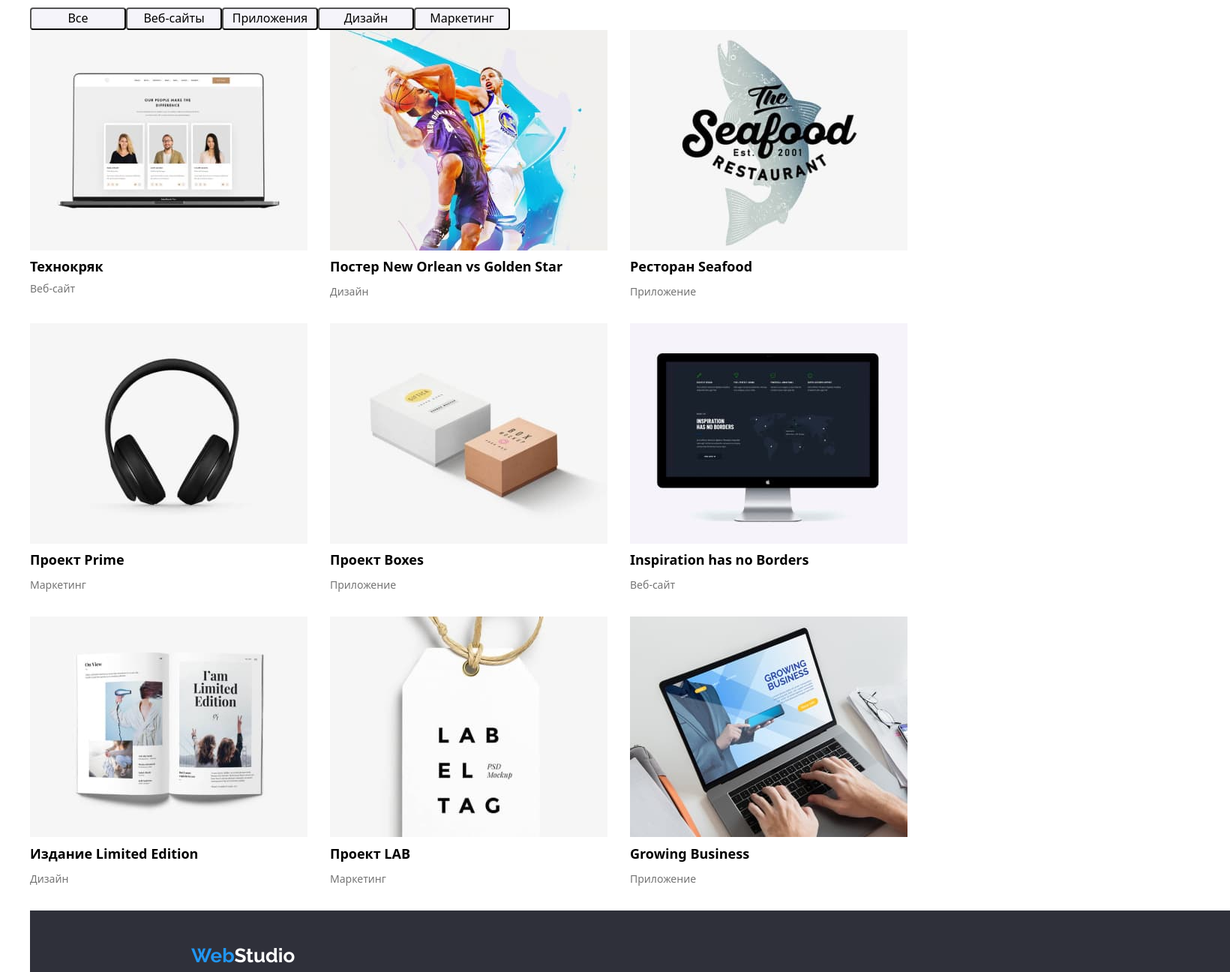
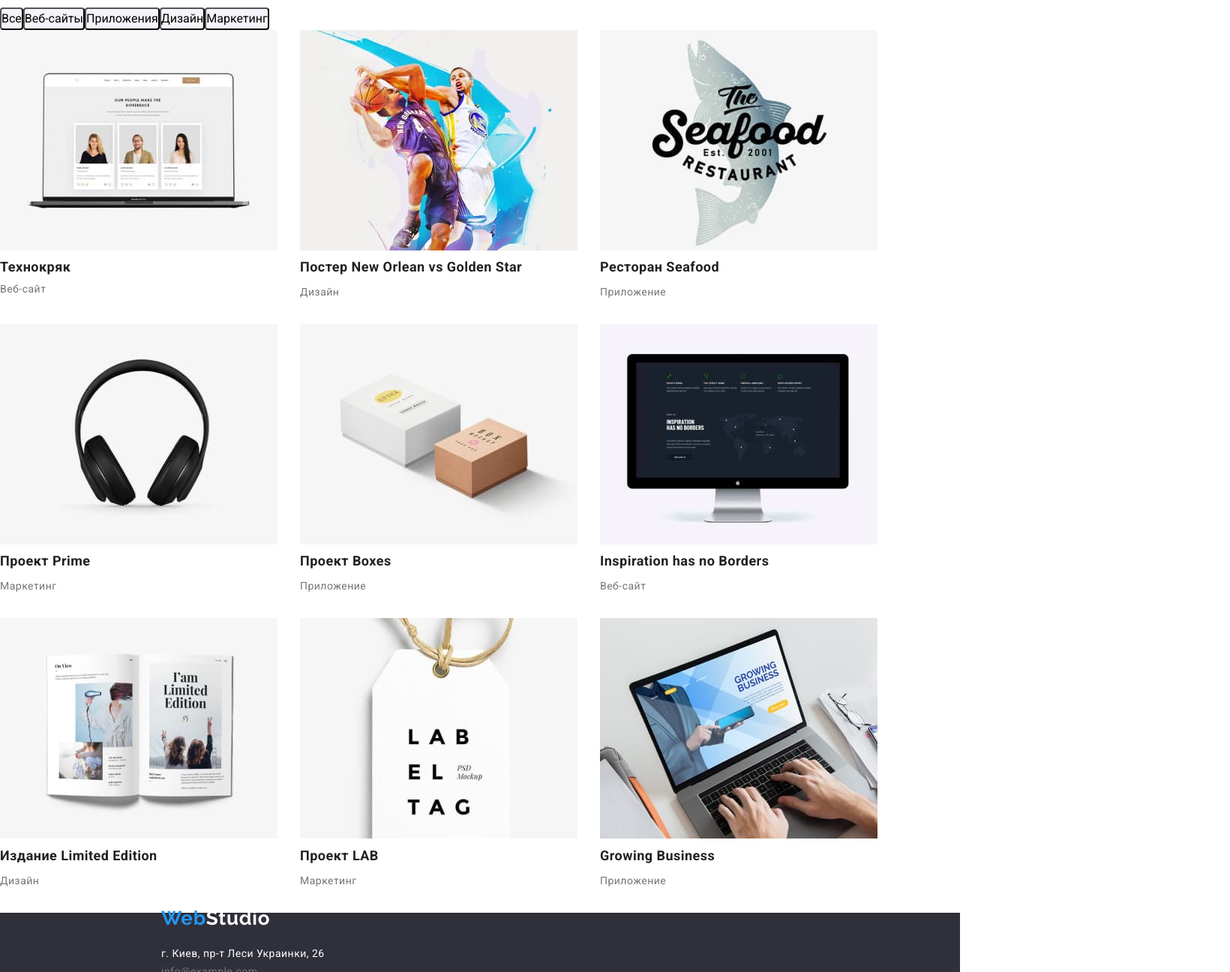
Before and after one commit to Franklinshtein/goit-markup-hw-02, a plain HTML site: page portfolio.html in a window 1280 px wide. Shown: the part 70-1366 px from the top of the page at 75% size, 1640 px wide, since content can reach past the window. Drawn offline with nearby package versions, Linux system fonts and the light colour scheme.

Commit message:
поправив

```diff
--- a/css/styles.css
+++ b/css/styles.css
@@ -1,105 +1,93 @@
+/* палітра  */
 :root {
   --primary-text-color: #212121;
   --accent-color: #2196f3;
   --text-color-white: #ffffff;
   --text-color-gray: #757575;
+  --background-color: #2f303a;
 }
 
-.container {
-    width: 1200px;
-    margin-left: auto;
-    margin-right: auto;
+body {
+  font-family: 'Roboto', sans-serif; /* основний шрифт сайту */
+  font-size: 16px;
+  color: var(--primary-text-color);
+  background-color: #ffffff;
+  letter-spacing: 0.03em;
 }
 
-/* костиль */
+/* костиль  щоб сховати назву секції*/
 .hidden {
   display: none;
 }
 
-/* ресет вбудованих стилів*/
+/* ресет вбудованих стилів браузера*/
 * {
   margin: 0;
   padding: 0;
 }
 
-*,
-*::before,
-*::after {
-    box-sizing: border-box;
-}
-
-body: {
-    font-family: 'Roboto', 'sans-serif';
-    color: var(--primary-text-color);
-    background-color: #ffffff;
-}
-
+/* прибираємо крапки в списків */
 li {
   list-style: none;
-    text-decoration: none;
 }
 
 a {
-    color: inherit;
-    text-decoration: none;
+  text-decoration: none; /* прибираємо стандартне підкреслення посилань */
+  color: inherit; /* прибираємо колір посилань */
 }
 
 header {
-    position: relative;
   font-weight: 500;
   font-size: 14px;
   line-height: 1.14;
+  letter-spacing: 0.02em;
+
+  display: flex; /* поставив елементи хедера в ряд */
+  align-items: center;
 }
 
+/* логотип WebStudio */
 .logo {
-    margin-left: 215px;
-    color: var(--accent-color);
   font-family: 'Raleway';
   font-weight: 700;
+  font-size: 26px;
   line-height: 1.2px;
-    font-size: 26px;
-    text-decoration: none;
+  color: var(--accent-color);
+  letter-spacing: 0.03em;
+  margin-left: 215px;
 }
 
-header .logo {
-    margin-top: 24px;
-    position: absolute;
-
-}
-
+/* чорний текст логотипу вгорі  */
 .logo-color-up {
   color: var(--primary-text-color);
 }
 
+/* білий текст логотипу внизу  */
 .logo-color-down {
   color: var(--text-color-white);
 }
 
-.main-nav {
-    margin-left: 453px;
+/* меню сторінок в хедері */
+.main-nav li {
+  display: inline-flex; /* поставив в ряд але здається має бути інлайн-блок */
+  align-items: center;
+  margin: 32px 50px;
 }
 
-.main-nav li {
-    display: inline-flex;
-    margin: 32px 50px;
-
+/* контакти в хедері */
+.contacts li {
+  display: inline-flex; /* поставив в ряд  */
+  margin-right: 50px;
+  color: var(--text-color-gray);
 }
 
-.contacts{
-    display: inline-flex;
-    margin-right: 50px;
-    color: var(--text-color-gray);
-    position:absolute;
-    margin-top: -52px;
-    margin-left: 1078px;
-
-}
-
+/*  посилання наведення/фокус */
 a:hover,
 a:focus {
   color: var(--accent-color);
 }
 
+/* наведення/фокус на кнопки */
 .button-style:hover,
 .button-style:focus {
   background-color: var(--accent-color);
@@ -109,16 +97,22 @@ a:focus {
   border-radius: 4px;
 }
 
+/* загальний стиль кнопок */
 .button-style {
   background: #f5f4fa;
   border-radius: 4px;
-    width: 128px;
   font-size: 16px;
   line-height: 1.6;
   cursor: pointer;
-
 }
 
+/* секції */
+.section {
+  padding-top: 94px;
+  padding-bottom: 94px;
+}
+
+/* текст головної секції */
 .hero-text {
   font-weight: 900;
   font-size: 44px;
@@ -127,28 +121,32 @@ a:focus {
   letter-spacing: 0.06em;
   text-transform: uppercase;
   color: var(--text-color-white);
-    /* padding: 200px 452px; */
-    background-color: #2F303A;
+  background-color: var(--background-color);
 }
 
+/* кнопка головної секції */
 .hero-button {
-    width: 200px;
-    height: 50px;
+  font-weight: 700;
+  letter-spacing: 0.06em;
+  text-align: center;
 }
 
+/* заголовок секції */
 h2 {
   font-weight: 700;
   font-size: 36px;
   line-height: 1.16;
   text-align: center;
-    letter-spacing: 0.03em;
+  margin-bottom: 50px;
 }
 
+/* заголовки блоків секції "Наші характеристики" */
 .description {
   font-weight: 700;
   font-size: 14px;
   line-height: 1.14;
   text-transform: uppercase;
+  margin-bottom: 10px;
 }
 
 p {
@@ -157,10 +155,17 @@ p {
   color: var(--text-color-gray);
 }
 
+/* імена під карточками */
 .name {
   font-weight: 500;
   font-size: 16px;
   line-height: 1.18;
+  margin-bottom: 10px;
+  margin-top: 30px;
+  text-align: center;
+}
+.job {
+  text-align: center;
 }
 
 .portfolio-descripion {
@@ -173,52 +178,63 @@ p {
   display: flex;
   flex-wrap: wrap;
 }
+/* відступи між блоками */
 .portfolio-list li {
   margin-right: 30px;
   margin-bottom: 30px;
 }
 
-.portfolio-list li:nth-child(3n){
+/* знімаємо відступи з правої колонки */
+.portfolio-list li:nth-child(-n + 3n) {
+  margin-right: 0px;
+}
+/* знімаємо відступи з нижньої колонки */
+.portfolio-list:nth-last-child(-n + 3) {
+  margin-bottom: 0px;
+}
+
+.item-description {
+  margin-top: 4px;
+}
+
+.flex {
+  /* flex для всіх секцій */
+  display: flex;
+}
+
+.flex li {
+  /* відступ між блоками */
+  margin-right: 30px;
+}
+
+/* прибираємо відступи в крайніх правих елементів (кожен 3й) */
+.flex li:nth-last-child(-n -3) {
   margin-right: 0px;
 }
 
-.item-description{
-    margin-top: 4px;
+.porfolio-nav {
+  /* кнопки навігації на сторінці портфоліо*/
+  display: flex;
+}
+
+footer {
+  font-size: 14px;
+  line-height: 1.71;
+  color: var(--text-color-gray);
+  background-color: var(--background-color);
 }
 
 
-
-.porfolio-nav {
-        display: flex;
-        flex-wrap: wrap;
-    }
-
-footer {
-    display: block;
-    font-size: 14px;
-    line-height: 1.71;
-    color: var(--text-color-gray);
-    position: absolute;
-    width: 1600px;
-    height: 252px;
-    background-color: #2f303a;
-
-}
-
-footer>.logo {
-    position: absolute;
+.logo .down {
   margin-top: 60px;
-
 }
 
 address {
-    margin-top: 111px;
   margin-left: 215px;
-    text-decoration: none;
-    font-style: normal;
+  margin-top: 20px;
+  font-style: normal; /*прибираємо курсив який надає тег "адрес"*/
 }
 
 .address {
   color: var(--text-color-white);
-
 }
--- a/portfolio.html
+++ b/portfolio.html
@@ -1,27 +1,28 @@
 <!DOCTYPE html>
 <html lang="ru">
-
   <head>
     <meta charset="UTF-8" />
     <meta http-equiv="X-UA-Compatible" content="IE=edge" />
     <meta name="viewport" content="width=device-width, initial-scale=1.0" />
     <!-- нормалізатор -->
-    <link rel="stylesheet"
-        href="https://cdnjs.cloudflare.com/ajax/libs/modern-normalize/1.0.0/modern-normalize.min.css" />
+    <link
+      rel="stylesheet"
+      href="https://cdnjs.cloudflare.com/ajax/libs/modern-normalize/1.0.0/modern-normalize.min.css"
+    />
     <!-- шрифти (Raleway – 700; Roboto – 400, 500, 700 і 900)-->
-    <link rel="preconnect" href="https://fonts.googleapis.com">
-    <link rel="preconnect" href="https://fonts.gstatic.com" crossorigin>
+    <link rel="preconnect" href="https://fonts.googleapis.com" />
+    <link rel="preconnect" href="https://fonts.gstatic.com" crossorigin />
     <link
       href="https://fonts.googleapis.com/css2?family=Raleway:wght@700&family=Roboto:wght@400;500;700;900&display=swap"
-        rel="stylesheet">
+      rel="stylesheet"
+    />
     <!-- стилі -->
-    <link rel="stylesheet" href="./css/styles.css">
+    <link rel="stylesheet" href="./css/styles.css" />
 
     <title>Студія</title>
   </head>
 
   <body>
-    <div class="container">
     <header>
       <a class="logo" href="./index.html">Web<span class="logo-color-up">Studio</span></a>
       <nav class="main-nav">
@@ -38,7 +39,6 @@
     </header>
 
     <main>
-
       <section>
         <!-- hidden -->
         <h1 class="hidden">Портфолио</h1>
@@ -52,55 +52,101 @@
           </ul>
         </nav>
         <ul class="portfolio-list">
-    <li><a href="#">
-        <img src="./images/portfolio/port_img1.jpeg" alt="лептоп" width="370" height="294">
+          <li>
+            <a href="#">
+              <img src="./images/portfolio/port_img1.jpeg" alt="лептоп" width="370" height="294" />
               <h3 class="portfolio-descripion">Технокряк</h3>
               <p>Веб-сайт</p>
-    </a></li>
-    <li><a class="items" href="#">
-        <img src="./images/portfolio/port_img2.jpeg" alt="постер баскетбол" width="370" height="294">
+            </a>
+          </li>
+          <li>
+            <a class="items" href="#">
+              <img
+                src="./images/portfolio/port_img2.jpeg"
+                alt="постер баскетбол"
+                width="370"
+                height="294"
+              />
               <h3 class="portfolio-descripion">Постер New Orlean vs Golden Star</h3>
               <p class="item-description">Дизайн</p>
-    </a></li>
-    <li><a class="items" href="#">
-        <img src="./images/portfolio/port_img3.jpeg" alt="лого ресторана" width="370" height="294">
+            </a>
+          </li>
+          <li>
+            <a class="items" href="#">
+              <img
+                src="./images/portfolio/port_img3.jpeg"
+                alt="лого ресторана"
+                width="370"
+                height="294"
+              />
               <h3 class="portfolio-descripion">Ресторан Seafood</h3>
               <p class="item-description">Приложение</p>
-    </a></li>
-    <li><a class="items" href="#">
-        <img src="./images/portfolio/port_img4.jpeg" alt="мокап наушники" width="370" height="294">
+            </a>
+          </li>
+          <li>
+            <a class="items" href="#">
+              <img
+                src="./images/portfolio/port_img4.jpeg"
+                alt="мокап наушники"
+                width="370"
+                height="294"
+              />
               <h3 class="portfolio-descripion">Проект Prime</h3>
               <p class="item-description">Маркетинг</p>
-    </a></li>
-    <li><a class="items" href="#">
-        <img src="./images/portfolio/port_img5.jpeg" alt="мокап коробка" width="370" height="294">
+            </a>
+          </li>
+          <li>
+            <a class="items" href="#">
+              <img
+                src="./images/portfolio/port_img5.jpeg"
+                alt="мокап коробка"
+                width="370"
+                height="294"
+              />
               <h3 class="portfolio-descripion">Проект Boxes</h3>
               <p class="item-description">Приложение</p>
-    </a></li>
-    <li><a class="items" href="#">
-        <img src="./images/portfolio/port_img6.jpeg" alt="веб сайт" width="370" height="294">
+            </a>
+          </li>
+          <li>
+            <a class="items" href="#">
+              <img
+                src="./images/portfolio/port_img6.jpeg"
+                alt="веб сайт"
+                width="370"
+                height="294"
+              />
               <h3 class="portfolio-descripion" lang="en">Inspiration has no Borders</h3>
               <p class="item-description">Веб-сайт</p>
-    </a></li>
-    <li><a class="items" href="#">
-        <img src="./images/portfolio/port_img7.jpeg" alt="журнал" width="370" height="294">
+            </a>
+          </li>
+          <li>
+            <a class="items" href="#">
+              <img src="./images/portfolio/port_img7.jpeg" alt="журнал" width="370" height="294" />
               <h3 class="portfolio-descripion">Издание Limited Edition</h3>
               <p class="item-description">Дизайн</p>
-    </a></li>
-    <li><a class="items" href="#">
-        <img src="./images/portfolio/port_img8.jpeg" alt="бирка" width="370" height="294">
+            </a>
+          </li>
+          <li>
+            <a class="items" href="#">
+              <img src="./images/portfolio/port_img8.jpeg" alt="бирка" width="370" height="294" />
               <h3 class="portfolio-descripion">Проект LAB</h3>
               <p class="item-description">Маркетинг</p>
-    </a></li>
-    <li><a class="items" href="#">
-        <img src="./images/portfolio/port_img9.jpeg" alt="скрин приложения" width="370" height="294">
+            </a>
+          </li>
+          <li>
+            <a class="items" href="#">
+              <img
+                src="./images/portfolio/port_img9.jpeg"
+                alt="скрин приложения"
+                width="370"
+                height="294"
+              />
               <h3 class="portfolio-descripion" lang="en">Growing Business</h3>
-        <p class="item-description"> Приложение</p>
-    </a></li>
+              <p class="item-description">Приложение</p>
+            </a>
+          </li>
         </ul>
       </section>
-
-
     </main>
 
     <footer>
@@ -108,15 +154,18 @@
       <address>
         <ul>
           <li>
-                    <a class="address" href="https://goo.gl/maps/3G3DzynHdaxkbTKc9" target="_blank"
-                        rel="noopener noreferrer">г. Киев, пр-т Леси Украинки, 26</a>
+            <a
+              class="address"
+              href="https://goo.gl/maps/3G3DzynHdaxkbTKc9"
+              target="_blank"
+              rel="noopener noreferrer"
+              >г. Киев, пр-т Леси Украинки, 26</a
+            >
           </li>
           <li><a id="link" href="mailto:info@devstudio.com">info@example.com</a></li>
           <li><a href="tel:+380961111111">+380961111111</a></li>
         </ul>
       </address>
     </footer>
-</div>
   </body>
-
 </html>
```
Also changed, not shown: index.html (+26 -19 lines). Lines whose indentation alone changed are shown as unchanged.
